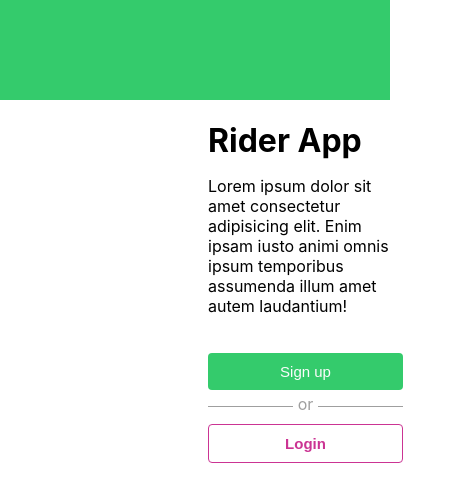
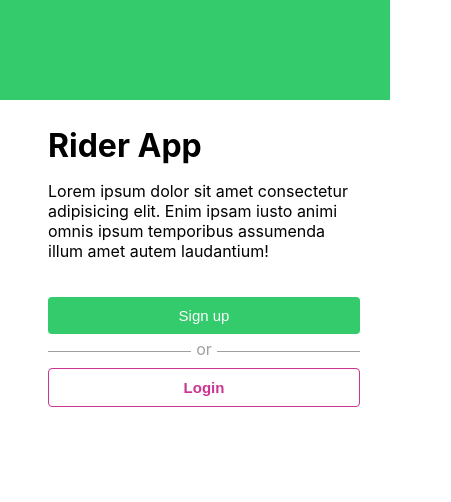
Before and after one commit to Prom1234pro/RiderApp-Frontend, a React (Create React App) app: page / in a window 390 px wide. Shown: the top 502 px of the page, 451 px wide, since content can reach past the window. Built offline with nearby package versions, Linux system fonts and the light colour scheme.

Commit message:
initial commit

```diff
--- a/src/components/AuthSection/AuthSection.css
+++ b/src/components/AuthSection/AuthSection.css
@@ -8,5 +8,7 @@
         display: block;
         margin: 0 auto;
         width: 100%;
+        height: 100vh;
+        overflow-x: hidden;
     }
 }
--- a/src/pages/SignUp/SignUp.css
+++ b/src/pages/SignUp/SignUp.css
@@ -44,11 +44,14 @@
 	font-weight: 700;
 }
 @media (max-width:500px) {
-  .sign-up-page, .sign-up-view-page{
-      display: block;
-      margin: 0 auto;
-	  width: 100%;
-  }
+	.sign-up-view-block {
+		display: flex;
+		flex-direction: column;
+		justify-content: center;
+		width: 80%;
+		margin-left: 0;
+		padding: 0 3em ;
+	}
 
   input{
       width: 100%;
```
